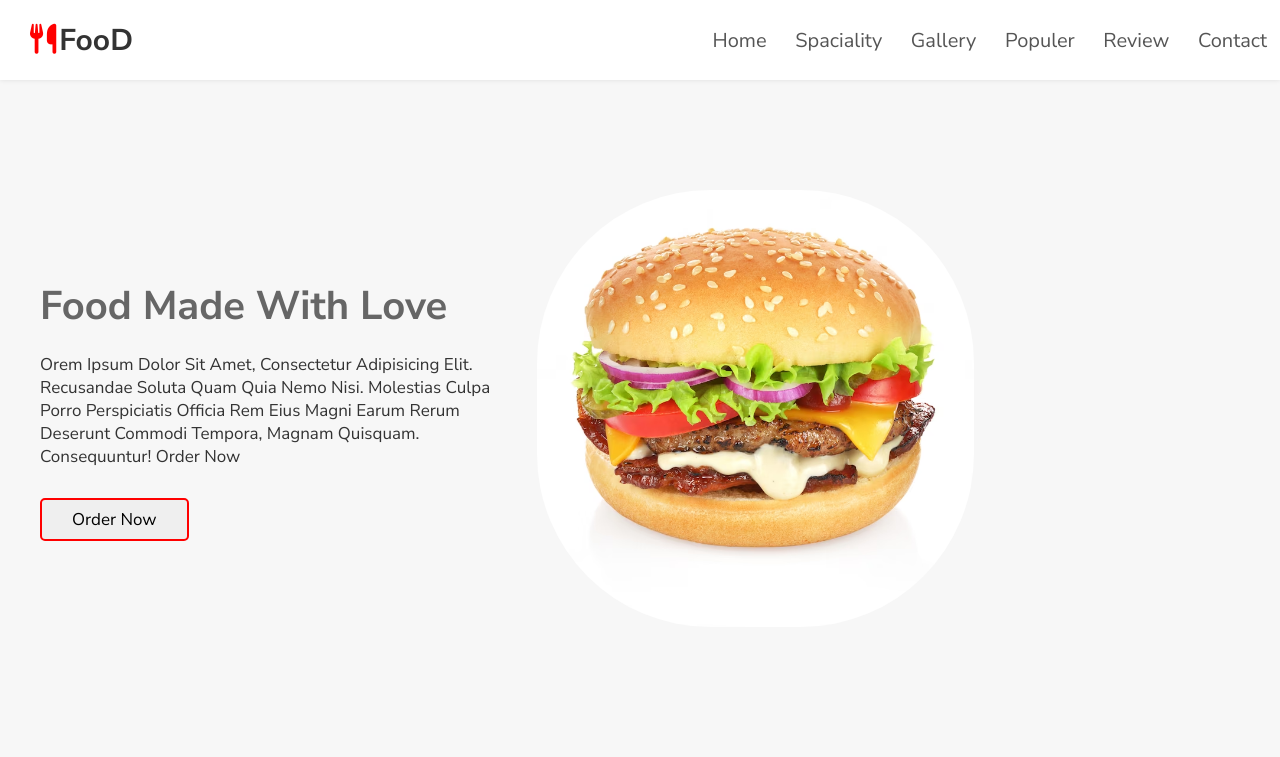
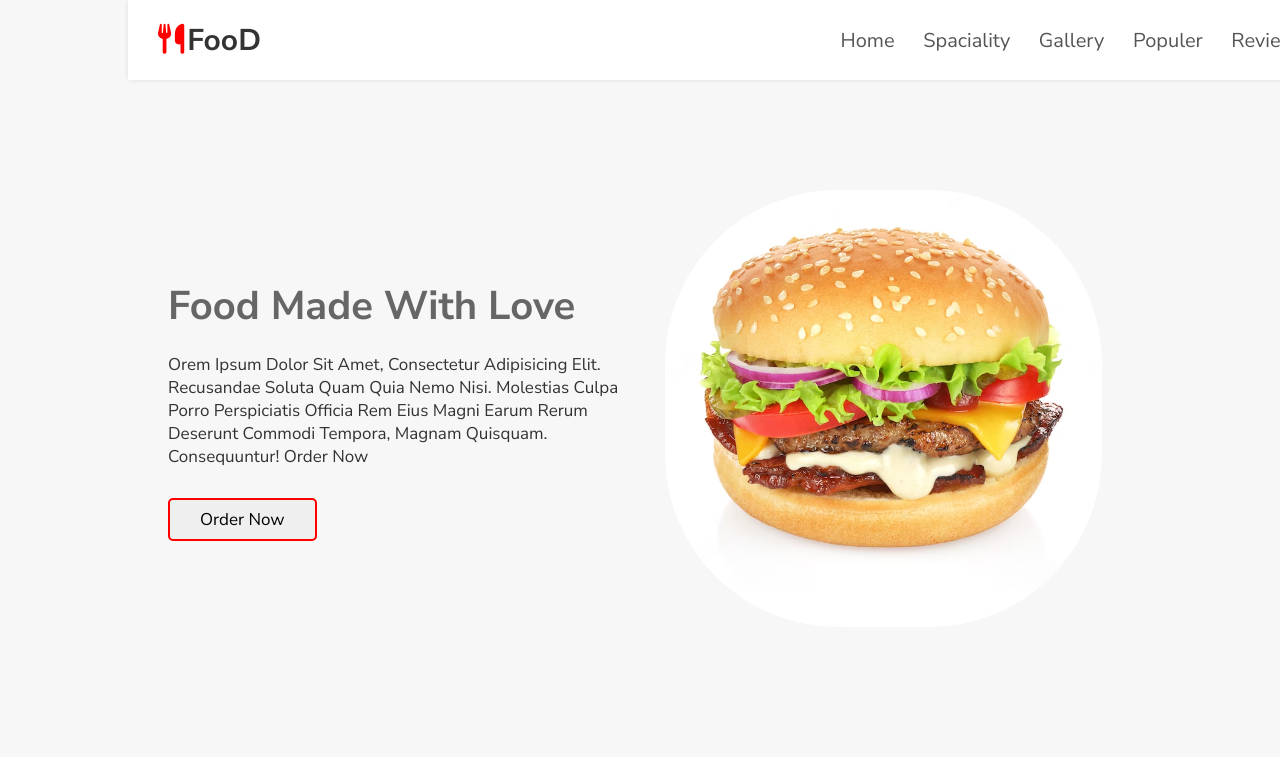
Before and after one commit to DipuDebnath1/Resturent, a plain HTML site: page index.html in a window 1280 px wide. Shown: the top 757 px of the page. Drawn offline with Linux system fonts and the light colour scheme.

Commit message:
style.css

```diff
--- a/style.css
+++ b/style.css
@@ -16,8 +16,8 @@ html {
 
 body {
   background-color: #f7f7f7;
-  width:100%;
-  max-width:1024px;
+  width:1024px;
+  margin: auto;
 }
 
 :root {
```
